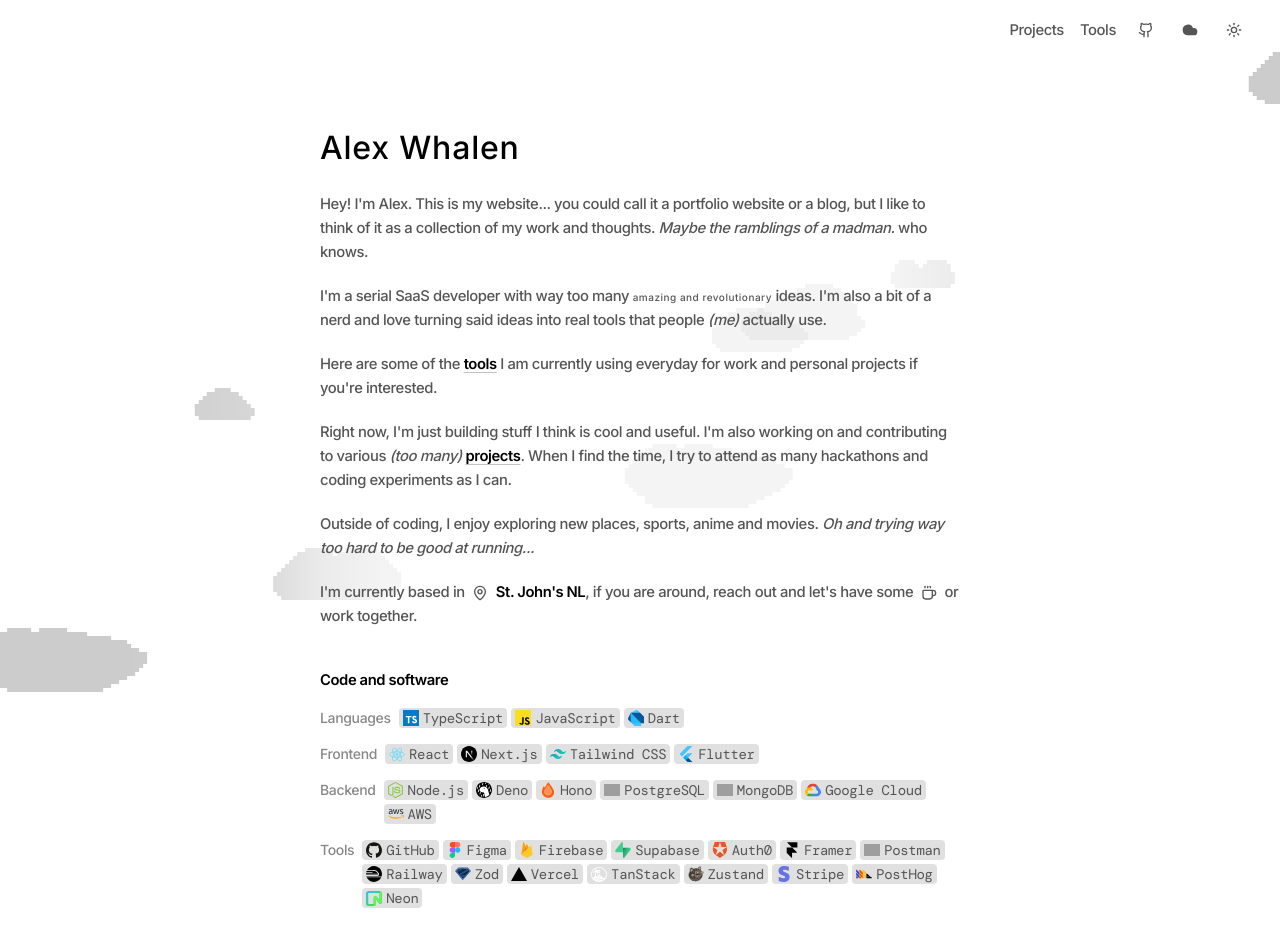
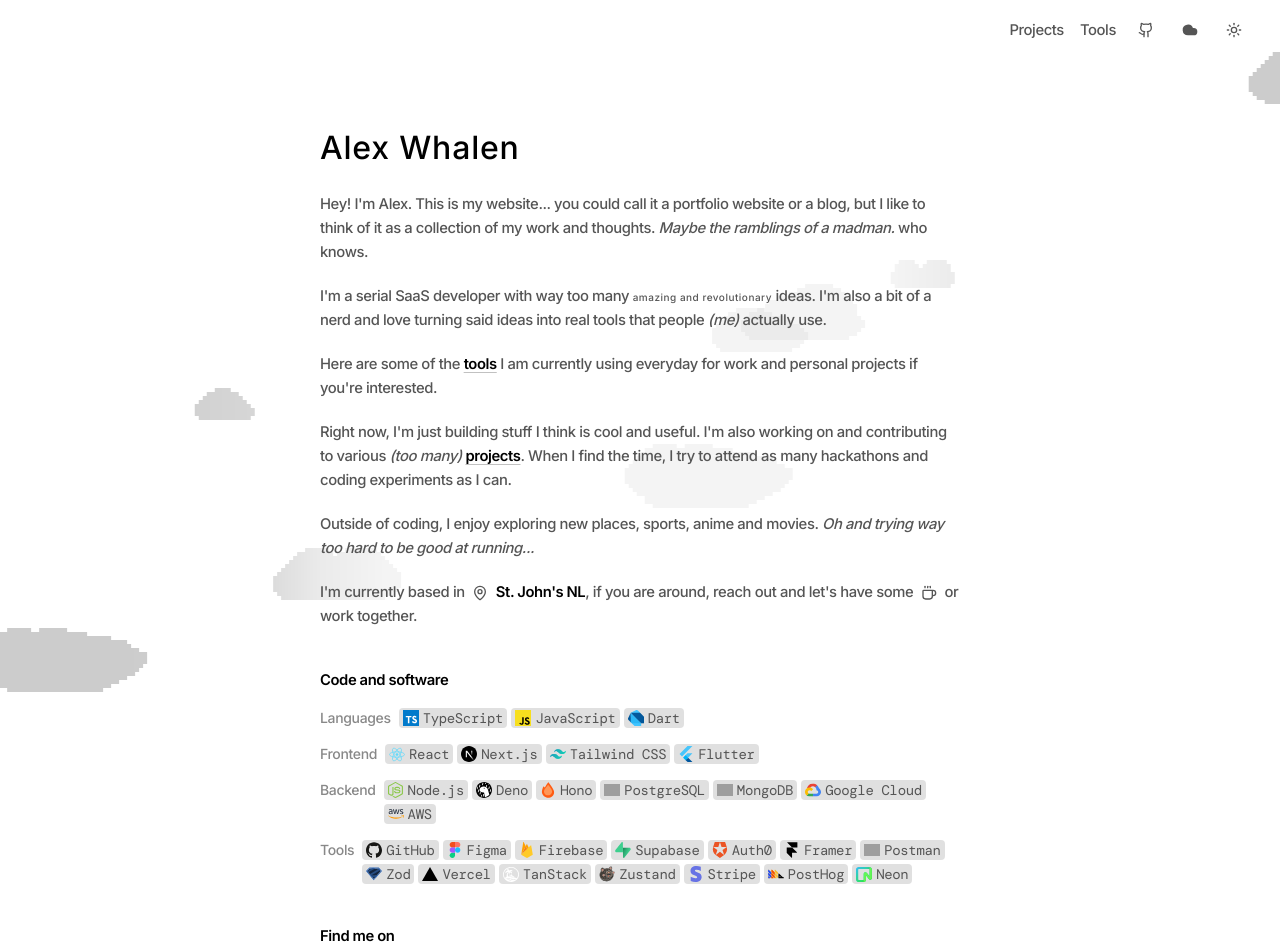
Before and after one commit to Awhalen1999/portfolio, a Next.js app: page / in a window 1280 px wide. Shown: the top 951 px of the page. Built offline with nearby package versions, Linux system fonts and the light colour scheme; grey boxes are pictures that could not be loaded; a web font is replaced by a local one.

Commit message:
remove railway chip

```diff
--- a/app/page.tsx
+++ b/app/page.tsx
@@ -393,20 +393,6 @@ export default function AboutPage() {
               Postman
             </Chip>
             <Chip
-              href="https://railway.app"
-              icon={
-                <Image
-                  src="/tech-icons/railway.svg"
-                  alt="Railway"
-                  width={16}
-                  height={16}
-                  className="h-full w-full object-contain"
-                />
-              }
-            >
-              Railway
-            </Chip>
-            <Chip
               href="https://zod.dev"
               icon={
                 <Image
```
Also changed, not shown: public/tech-icons/railway.svg (deleted).
